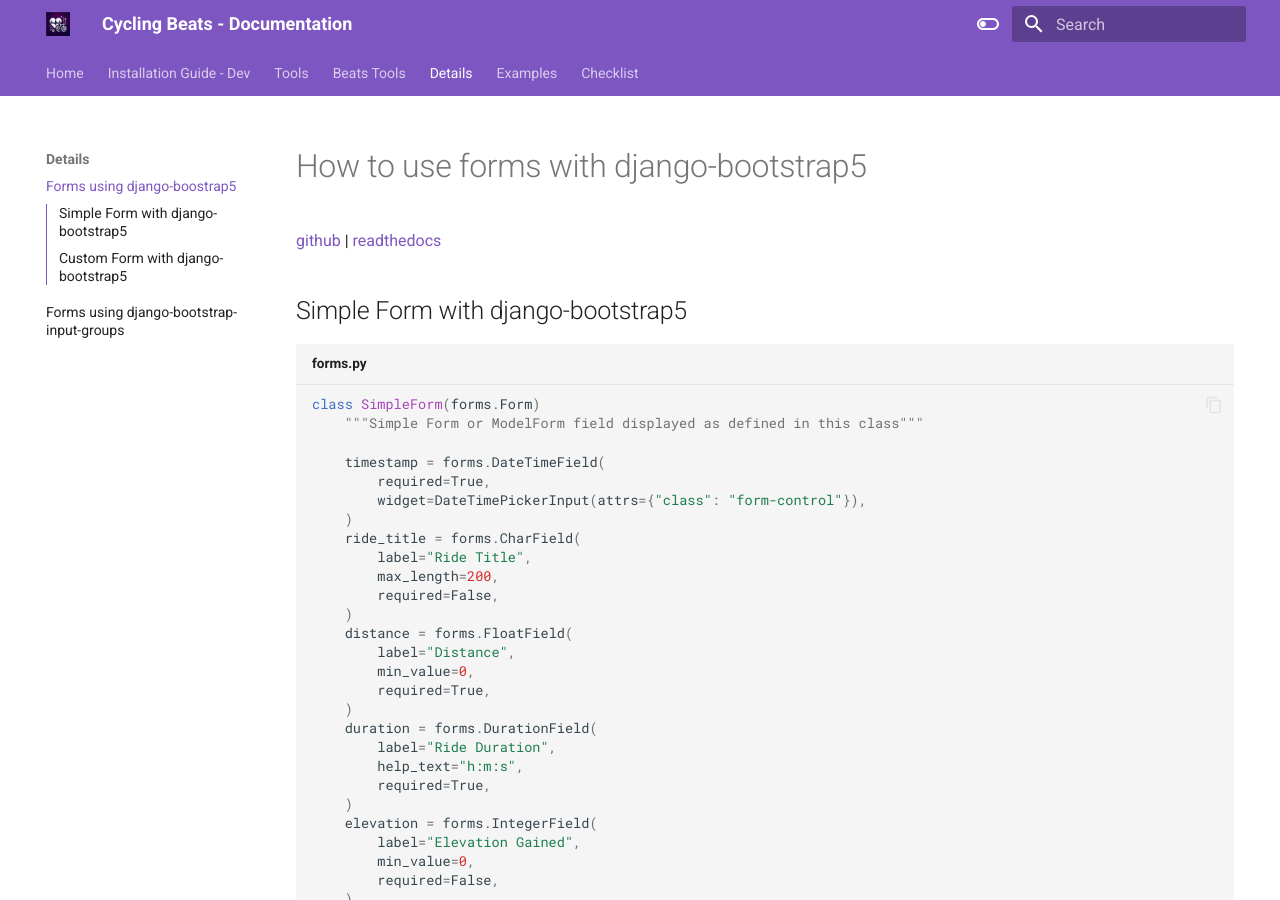
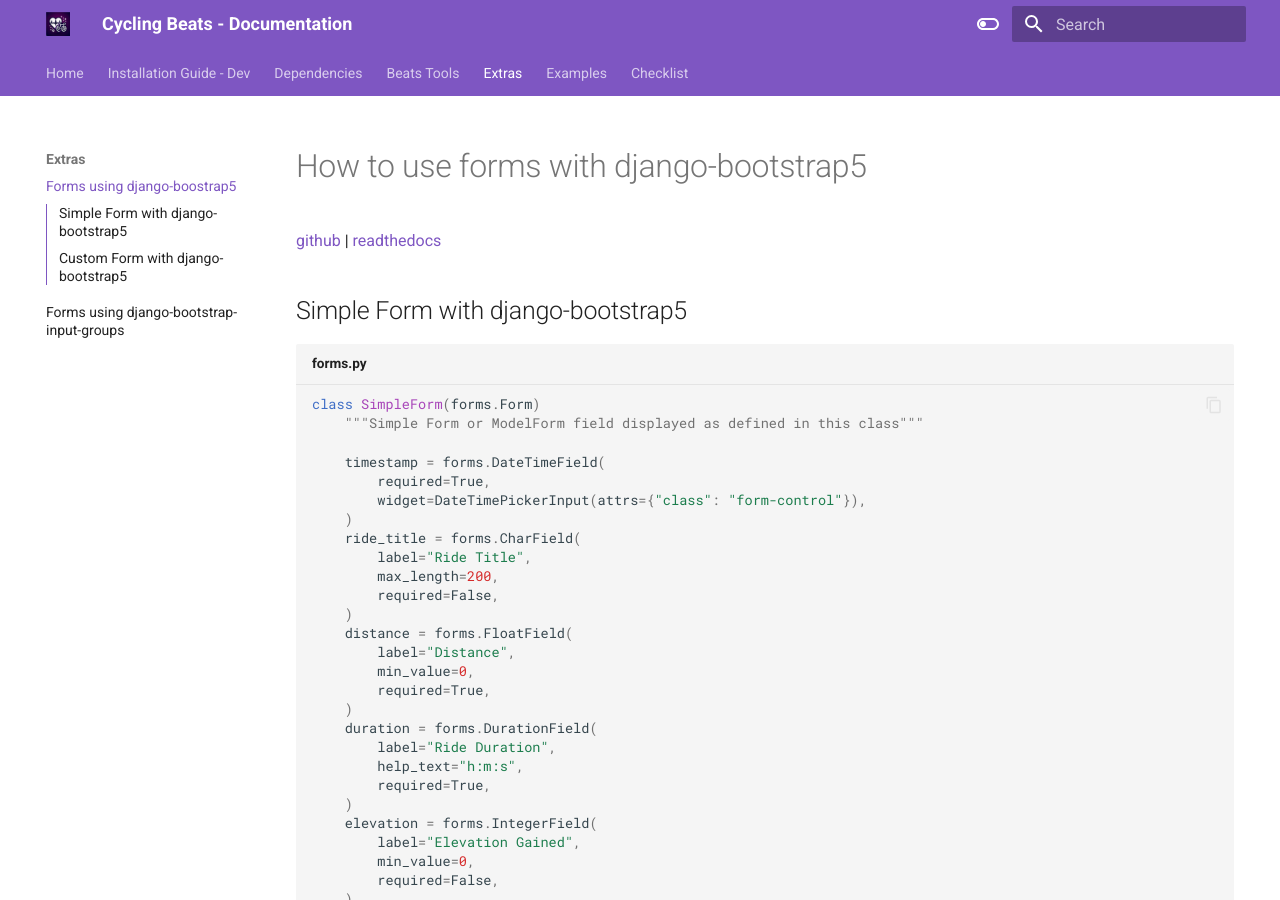
Before and after one commit to timpandrews/beats_docs, an MkDocs documentation site: the page built from docs/extras/forms_w_django-bootstrap5.md, in a window 1280 px wide and 900 px high. Built offline with MkDocs 1.6.1 and Material for MkDocs 9.7.7, drawn with Linux system fonts in a browser that asks for light colours.

Commit message:
rename items for better organization

```diff
--- a/mkdocs.yml
+++ b/mkdocs.yml
@@ -2,11 +2,11 @@ site_name: Cycling Beats - Documentation
 nav:
   - Home: "index.md"
   - Installation Guide - Dev: "dev_install.md"
-  - Tools: "tools.md"
+  - Dependencies: "dependencies.md"
   - Beats Tools: "beats_tools.md"
-  - Details:
-    - Forms using django-boostrap5: "details/forms_w_django-bootstrap5.md"
-    - Forms using django-bootstrap-input-groups: "details/forms_w_django-bootstrap-input-group.md"
+  - Extras:
+    - Forms using django-boostrap5: "extras/forms_w_django-bootstrap5.md"
+    - Forms using django-bootstrap-input-groups: "extras/forms_w_django-bootstrap-input-group.md"
   - Examples: "examples.md"
   - Checklist: "checklist.md"
 theme:
```
Also changed, not shown: docs/extras/forms_w_django-bootstrap-input-group.md (renamed from docs/details/forms_w_django-bootstrap-input-group.md), docs/extras/forms_w_django-bootstrap5.md (renamed from docs/details/forms_w_django-bootstrap5.md).
